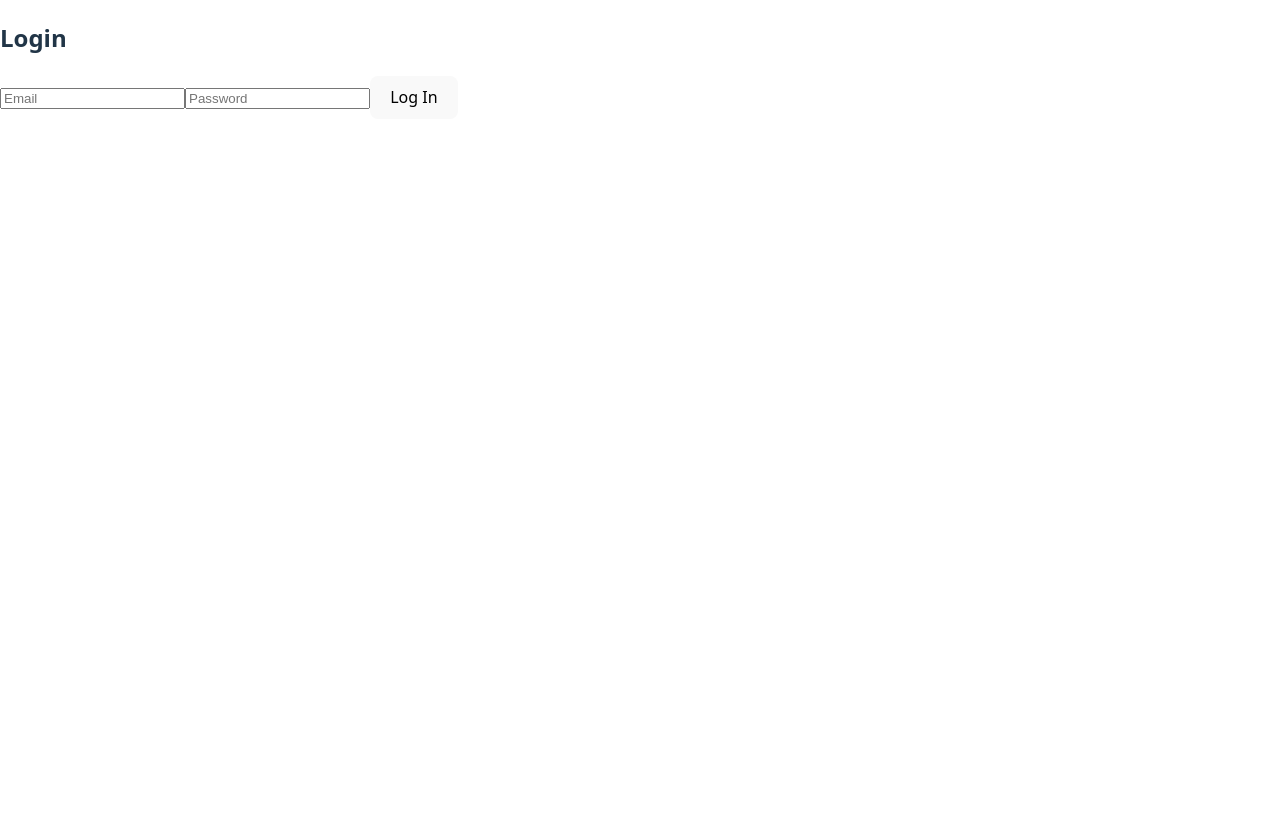
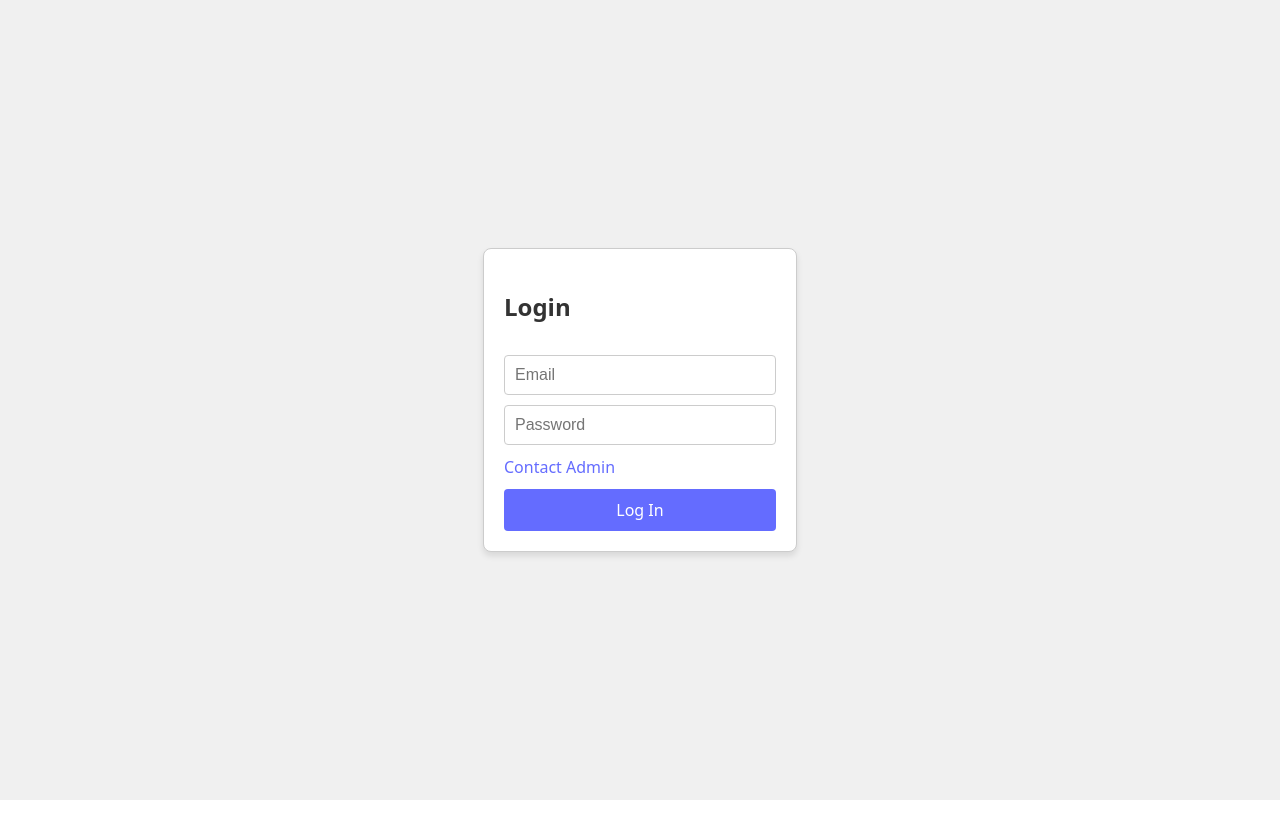
Before and after one commit to tenwenshean/ecom, a React (Vite) app: page / in a window 1280 px wide. Built offline with nearby package versions, Linux system fonts and the light colour scheme.

Commit message:
done temperarily styling for login page, no functionality yet

```diff
--- /dev/null
+++ b/src/components/LoginPage.css
@@ -0,0 +1,50 @@
+.login-container {
+    display: flex;
+    flex-direction: column;
+    align-items: center;
+    justify-content: center;
+    height: 100vh;
+    background-color: #f0f0f0;
+  }
+
+  .login-form {
+    display: flex;
+    flex-direction: column;
+    gap: 10px;
+    padding: 20px;
+    border: 1px solid #ccc;
+    border-radius: 8px;
+    background-color: #fff;
+    box-shadow: 0 4px 6px rgba(0, 0, 0, 0.1);
+  }
+
+  .login-form h2 {
+    margin-bottom: 20px;
+    font-size: 1.5em;
+    color: #333;
+  }
+
+  .login-form input {
+    padding: 10px;
+    font-size: 16px;
+    width: 250px;
+    border: 1px solid #ccc;
+    border-radius: 4px;
+    background-color: #ffffff;
+    color: #000000;
+  }
+
+  .login-form button {
+    padding: 10px 20px;
+    font-size: 16px;
+    background-color: #646cff;
+    color: #fff;
+    border: none;
+    border-radius: 4px;
+    cursor: pointer;
+    transition: background-color 0.3s ease;
+  }
+
+  .login-form button:hover {
+    background-color: #535bf2;
+  }
--- a/src/components/LoginPage.tsx
+++ b/src/components/LoginPage.tsx
@@ -1,4 +1,5 @@
 import React, { useState } from 'react';
+import './LoginPage.css';
 
 const LoginPage: React.FC = () => {
   const [email, setEmail] = useState('');
@@ -28,6 +29,9 @@ const LoginPage: React.FC = () => {
           onChange={(e) => setPassword(e.target.value)}
           required
         />
+        <a href="mailto:admin@example.com" className="contact-admin">
+          Contact Admin
+        </a>
         <button type="submit">Log In</button>
       </form>
     </div>
```
